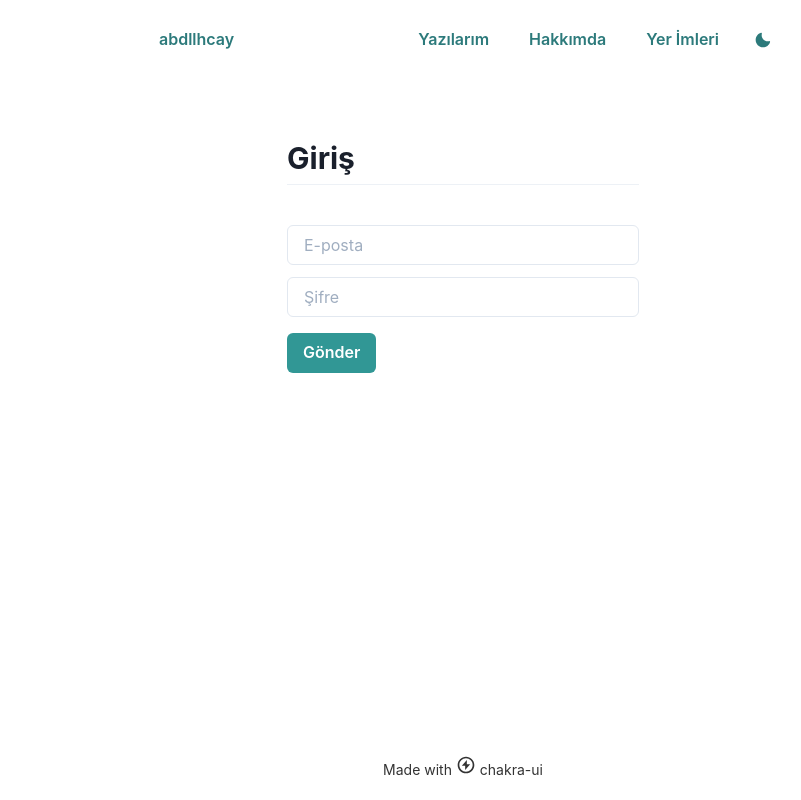
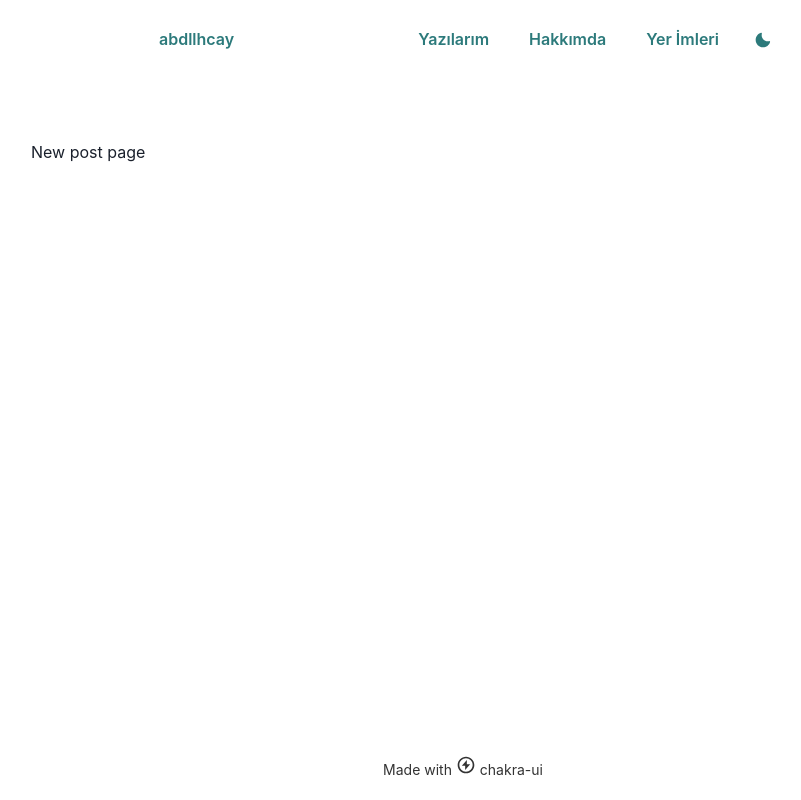
Before and after one commit to abdllhcay/blog, a React (Create React App) app: page /posts/new in a window 1280 px wide. Shown: the whole page, without its empty margins (177-978 px from the left). Built offline with nearby package versions, Linux system fonts and the light colour scheme; no server answers; sample sign-in values are in the browser's storage.

Commit message:
login redirect

```diff
--- a/src/pages/login/login.jsx
+++ b/src/pages/login/login.jsx
@@ -1,12 +1,27 @@
-import React from "react";
+import React, { useState } from "react";
+import { useToast } from "@chakra-ui/react";
+import { Redirect } from "react-router-dom";
 import { signin } from "../../services/auth";
 import { LoginView } from "./login.view";
 
 export function Login() {
+  const toast = useToast();
+  const [loggedIn, setLoggedIn] = useState(localStorage.getItem("loggedIn"));
+
   async function onSubmit(data) {
     const isSuccess = await signin(data);
-    localStorage.setItem("loggedIn", isSuccess);
+
+    isSuccess
+      ? localStorage.setItem("loggedIn", isSuccess)
+      : toast({
+          description: "Hatalı kullanıcı adı veya şifre",
+          status: "error",
+          duration: 3000,
+          isClosable: true,
+        });
+
+    setLoggedIn(isSuccess);
   }
 
-  return <LoginView onSubmit={onSubmit} />;
+  return loggedIn ? <Redirect to="/" /> : <LoginView onSubmit={onSubmit} />;
 }
--- a/src/pages/login/login.view.jsx
+++ b/src/pages/login/login.view.jsx
@@ -18,10 +18,10 @@ export function LoginView(props) {
 
   return (
     <Container maxW="sm">
-      <Heading size="lg" mb="2">
+      <Heading size="lg" mb="5">
         Giriş
       </Heading>
-      <Divider mb="10" />
+      {/* <Divider mb="10" /> */}
       <form onSubmit={handleSubmit(props.onSubmit)}>
         <Stack spacing={3}>
           <Input
--- /dev/null
+++ b/src/pages/posts-new/index.js
@@ -0,0 +1 @@
+export * from "./posts-new";
--- /dev/null
+++ b/src/pages/posts-new/posts-new.jsx
@@ -0,0 +1,6 @@
+import React from "react";
+import { NewPostView } from "./posts-new.view";
+
+export function NewPost() {
+  return <NewPostView />;
+}
--- /dev/null
+++ b/src/pages/posts-new/posts-new.view.jsx
@@ -0,0 +1,3 @@
+export function NewPostView(props) {
+  return <div>New post page</div>;
+}
--- a/src/routes/routes.js
+++ b/src/routes/routes.js
@@ -2,6 +2,7 @@ import { Route, Switch } from "react-router-dom";
 import { Home } from "../pages/home";
 import { Login } from "../pages/login";
 import { Posts } from "../pages/posts";
+import { NewPost } from "../pages/posts-new";
 import { NotFound } from "../pages/404";
 import { PrivateRoute } from "./private-route";
 
@@ -11,7 +12,7 @@ export function Routes() {
       <Route path="/" component={Home} exact />
       <Route path="/login" component={Login} />
       <Route path="/posts" component={Posts} exact />
-      <PrivateRoute path="/posts/new" component={Login} />
+      <PrivateRoute path="/posts/new" component={NewPost} />
       <Route component={NotFound}></Route>
     </Switch>
   );
```
